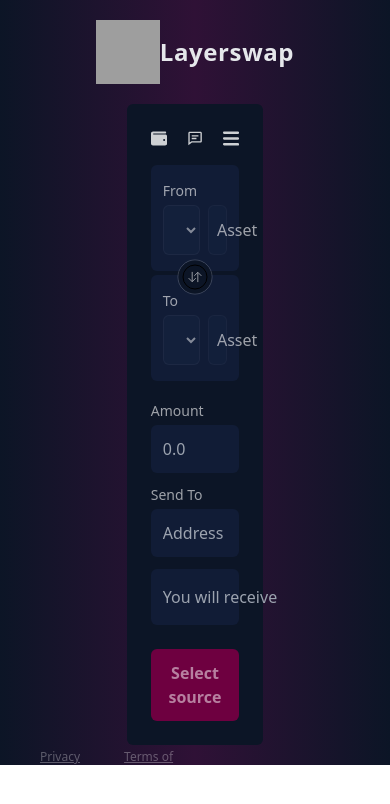
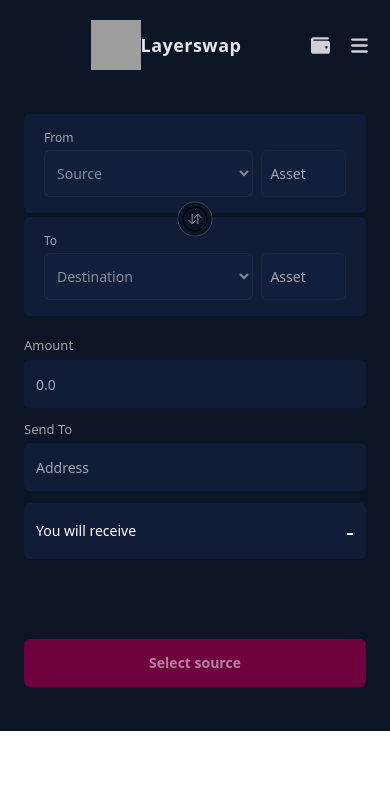
Before and after one commit to heyfey-dev/Layerswap, a Next.js app: page /subpage in a window 390 px wide. Shown: the top 804 px of the page. Built offline with nearby package versions, Linux system fonts and the light colour scheme; grey boxes are pictures that could not be loaded.

Commit message:
done with the responsiveness

```diff
--- a/app/components/Footer.jsx
+++ b/app/components/Footer.jsx
@@ -3,7 +3,7 @@
 
 export const Footer = () => {
   return (
-    <footer className="font-sans fixed bottom-0 left-0 right-0 flex items-center justify-between py-4 px-10">
+    <footer className="font-sans fixed bottom-0 left-0 right-0 hidden md:flex items-center justify-between py-4 px-10">
       <div>
         <ul className="flex items-center space-x-7">
           <li className="text-white text-opacity-30 underline text-xs">Privacy Policy.</li>
--- a/app/subpage/page.jsx
+++ b/app/subpage/page.jsx
@@ -7,22 +7,29 @@
 
 export default function LayerswapAppPage() {
   return (
-    <main className="font-sans bg-gradient-to-l from-[#0c1526] via-[#2f1136] to-[#0c1526] h-[100%] w-full py-5">
-      <div className="flex justify-center items-center ">
+    <main className="font-sans bg-[#0c1526] md:bg-gradient-to-l from-[#0c1526] via-[#2f1136] to-[#0c1526] h-[100%] md:h-[100%] w-full py-5">
+      {/* web and mobile view merged */}
+      <div className="flex justify-center items-center">
+        <div className="flex items-center">
           <Image
             src={layerswapLogo}
             alt="layer"
             height={80}
             width={80}
-          className="h-16 w-16"
+            className="h-[50px] w-[50px] md:h-16 md:w-16"
           />
-        <h2 className="text-[#e5e7eb] font-semibold tracking-wide text-2xl">
+          <h2 className="text-[#e5e7eb] font-semibold tracking-wide text-lg md:text-2xl">
             Layerswap
           </h2>
         </div>
+        <div className="md:hidden relative left-[70px] flex space-x-5 text-[19px] text-white opacity-80">
+          <FaWallet />
+          <FaBars />
+        </div>
+      </div>
 
-      <form className="container mx-auto bg-[#0c1526] w-[35%] p-6 rounded-md mt-5">
-        <section className="flex space-x-5 pb-4 text-[21px] justify-end text-white opacity-80">
+      <form className="container mx-auto md:bg-[#0c1526] w-[100%] md:w-[35%] h-full p-6 rounded-md mt-5">
+        <section className="hidden md:flex space-x-5 pb-4 text-[21px] justify-end text-white opacity-80">
           <FaWallet />
           <BiCommentDetail />
           <FaBars />
@@ -30,18 +37,19 @@
 
         <section>
           <div className="flex flex-col space-y-1 relative">
-            <div className="bg-[#111c36] rounded-md py-4 px-3 space-y-1">
-              <p className="text-sm text-white opacity-60">From</p>
+            <div className="bg-[#111c36] rounded-md py-4 px-5 md:px-3 space-y-1">
+              <p className="text-xs md:text-sm text-white opacity-60">From</p>
               <div className="flex space-x-2">
-                <select className="w-[70%] bg-[#14213d] border border-white border-opacity-5 cursor-pointer py-3 px-2 text-white opacity-80 outline-none rounded-md text-opacity-60">
+                <select className="w-[75%] md:w-[70%] bg-[#14213d] border border-white border-opacity-5 cursor-pointer py-3 px-2 text-white opacity-80 outline-none rounded-md text-opacity-60 text-sm md:text-base">
                   <option value="">Source</option>
                   <option value="">Source</option>
                 </select>
-                <p className="flex items-center w-[30%] bg-[#14213d] border-white border border-opacity-5 py-3 px-2 rounded-md text-white opacity-60">
+                <p className="flex items-center w-[30%] bg-[#14213d] border-white border border-opacity-5 py-3 px-2 rounded-md text-white text-sm md:text-base opacity-60">
                   Asset
                 </p>
               </div>
             </div>
+
             <div className="absolute left-1/2 top-1/2 transform -translate-x-1/2 -translate-y-1/2 z-10 border-white border border-opacity-20 rounded-full ">
               <div className="bg-[#0c1526] rounded-full p-1">
                 <div className="border border-white border-opacity-[0px] rounded-full p-1">
@@ -49,14 +57,15 @@
                 </div>
               </div>
             </div>
-            <div className="bg-[#111c36] rounded-md py-4 px-3 space-y-1">
-              <p className="text-sm text-white opacity-60">To</p>
+
+            <div className="bg-[#111c36] rounded-md py-4 px-5 md:px-3 space-y-1">
+              <p className="text-xs md:text-sm text-white opacity-60">To</p>
               <div className="flex space-x-2">
-                <select className="w-[70%] bg-[#14213d] cursor-pointer py-3 px-2 text-white opacity-80 outline-none border border-white border-opacity-5 rounded-md text-opacity-60">
+                <select className="w-[75%] md:w-[70%] bg-[#14213d] cursor-pointer py-3 px-2 text-white opacity-80 outline-none border border-white border-opacity-5 rounded-md text-opacity-60 text-sm md:text-base">
                   <option value="">Destination</option>
                   <option value="">Destination</option>
                 </select>
-                <p className="flex items-center w-[30%] bg-[#14213d] border-white border border-opacity-5 py-3 px-2 rounded-md text-white opacity-60">
+                <p className="flex items-center w-[30%] bg-[#14213d] border-white border border-opacity-5 py-3 px-2 rounded-md text-white text-sm md:text-base opacity-60">
                   Asset
                 </p>
               </div>
@@ -66,37 +75,38 @@
 
         <section className="mt-5 space-y-3">
           <div className="flex flex-col space-y-1">
-            <label htmlFor="amount" className="text-sm text-white opacity-60">
+            <label htmlFor="amount" className="text-[13px] md:text-sm text-white opacity-60">
               Amount
             </label>
             <input
               type="text"
               placeholder="0.0"
-              className="bg-[#111c36] rounded-md w-full p-3"
+              className="bg-[#111c36] rounded-md w-full p-3 placeholder:text-sm text-white focus:outline-none focus:ring-2 focus:ring-[#e32474]"
             />
           </div>
           <div className="flex flex-col space-y-1">
-            <label htmlFor="sendTo" className="text-sm text-white opacity-60">
+            <label htmlFor="sendTo" className="text-[13px] md:text-sm text-white opacity-60">
               Send To
             </label>
             <input
               type="text"
               placeholder="Address"
-              className="bg-[#111c36] rounded-md w-full p-3"
+              className="bg-[#111c36] rounded-md w-full p-3 placeholder:text-sm"
+              disabled
             />
           </div>
           <div className="flex justify-between items-center bg-[#111c36] rounded-md w-full p-3">
             <input
               type="text"
               placeholder="You will receive"
-              className="text-white border-none outline-none bg-transparent"
+              className="text-sm md:text-base border-none outline-none bg-transparent placeholder:text-white"
               disabled
             />
             <p className="text-white text-2xl">-</p>
           </div>
         </section>
 
-        <button className="bg-[#6e0040] w-full mt-6 p-3 text-white text-opacity-50 font-semibold text-center rounded-md">
+        <button className="bg-[#6e0040] w-full mt-20 md:mt-6 p-[14px] text-white text-sm md:text-base text-opacity-50 font-semibold text-center rounded-md">
           Select source
         </button>
       </form>
```
Lines whose indentation alone changed are shown as unchanged.
